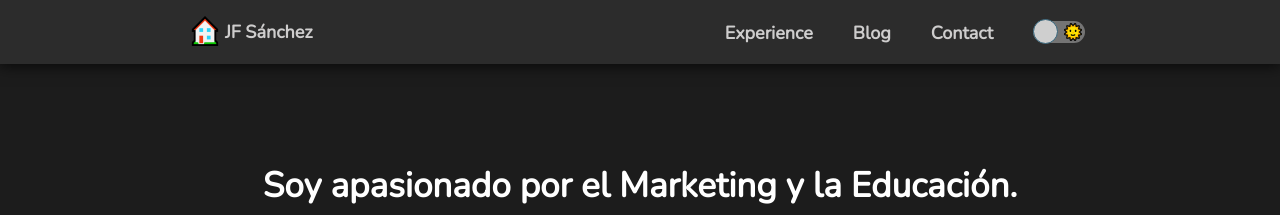
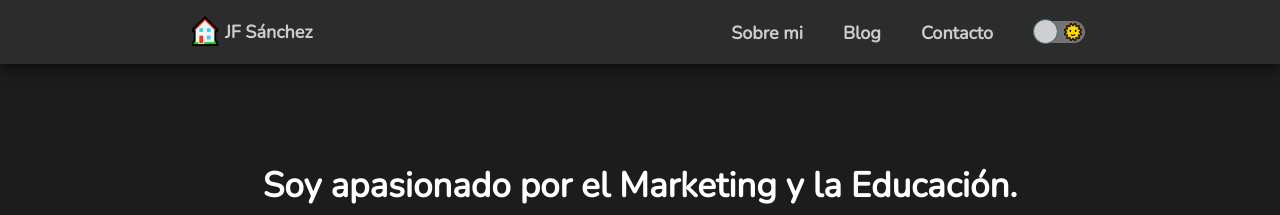
Before and after one commit to jfsanc/jfsanchez, a Jekyll site: the page built from _pages/index.md, in a window 1280 px wide. Shown: the top 215 px of the page. Built offline with Jekyll 4.4.1, drawn with Linux system fonts in a browser that asks for light colours.

Commit message:
Update default.html

```diff
--- a/_layouts/default.html
+++ b/_layouts/default.html
@@ -46,9 +46,9 @@
                     </a>
                     {% include svg.html svg="hamburger" class="navbar-hamburger" %}
                     <ul class="nav-links">
-                        <li><a href="/experience" {% if page.title == "Experience" %}class="active-nav-link"{% endif %}>Experience</a></li>
+                        <li><a href="/experience" {% if page.title == "Experience" %}class="active-nav-link"{% endif %}>Sobre mi</a></li>
                         <li><a href="/blog" {% if page.title == "Blog" %}class="active-nav-link"{% endif %}>Blog</a></li>
-                        <li><a href="/contact" {% if page.title == "Contact" %}class="active-nav-link"{% endif %}>Contact</a></li>
+                        <li><a href="/contact" {% if page.title == "Contact" %}class="active-nav-link"{% endif %}>Contacto</a></li>
                         <li id="theme-switch-container">
                             <!-- Inspiration: https://create-react-app.dev/ -->
                             <div id="theme-switch">
```
